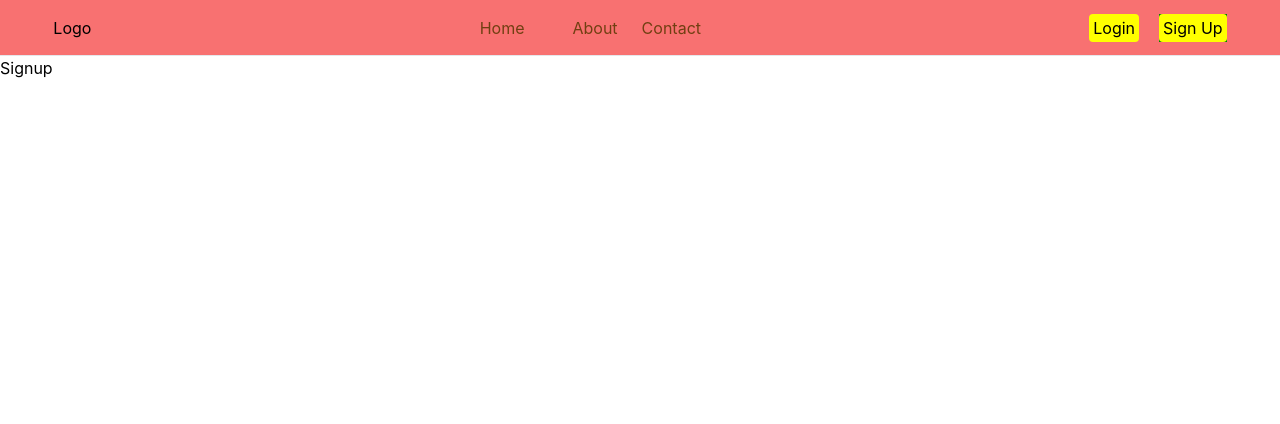
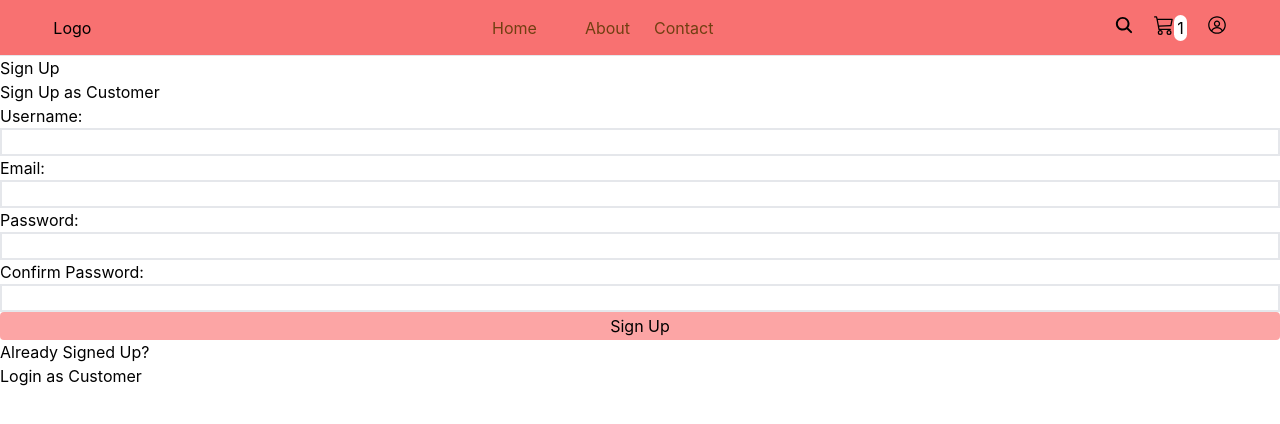
Before and after one commit to Raj-Gurjar/EdTech-Complete, a React (Create React App) app in the folder client/: page /signup in a window 1280 px wide. Shown: the top 424 px of the page. Built offline with nearby package versions, Linux system fonts and the light colour scheme.

Commit message:
added slices and routes

```diff
--- a/client/src/App.js
+++ b/client/src/App.js
@@ -7,6 +7,7 @@ import About from "./pages/About/About";
 import Contact from "./pages/Contact/Contact";
 import Login from "./pages/Auth/Login";
 import Signup from "./pages/Auth/Signup";
+import Cart from "./pages/Cart/Cart";
 
 function App() {
   return (
@@ -18,6 +19,7 @@ function App() {
         <Route path='/contact' element = {<Contact/>} />
         <Route path='/login' element = {<Login/>} />
         <Route path='/signup' element = {<Signup/>} />
+        <Route path='/cart' element = {<Cart/>} />
       </Routes>
     </div>
   );
--- a/client/src/components/Navbar/Navbar.js
+++ b/client/src/components/Navbar/Navbar.js
@@ -5,6 +5,7 @@ import "./Navbar.scss";
 import { useSelector } from "react-redux";
 import { BsCart3 } from "react-icons/bs";
 import ProfileDropDown from "./ProfileDropDown";
+import { IoSearch } from "react-icons/io5";
 
 export default function Navbar() {
   const { token } = useSelector((state) => state.auth);
@@ -34,13 +35,6 @@ export default function Navbar() {
 
         {/* //! Log In /SignUp / DashBoard */}
         <div className="dynamic-buttons ">
-          {user && user?.accountType !== "Instructor" && (
-            <Link to="/dashboard/cart" className="relative">
-              <BsCart3 />
-              {totalItems > 0 && <span>{totalItems}</span>}
-            </Link>
-          )}
-
           {token === null && (
             <div className="auth-buttons flex gap-x-5">
               <NavLink to="/login">
@@ -51,8 +45,22 @@ export default function Navbar() {
               </NavLink>
             </div>
           )}
+          {token !== null && (
+            <div className="flex gap-x-5">
+              <IoSearch className="text-xl" />
 
-          {token !== null && <ProfileDropDown />}
+              {user && (
+                // user?.accountType === "Student"
+
+                <Link to="/dashboard/cart" className="relative flex">
+                  <BsCart3 className="text-xl" />
+
+                  {totalItems > 0 && <span className="bg-white rounded-full px-[3px] py-[1px]">{totalItems}</span>}
+                </Link>
+              )}
+              <ProfileDropDown />
+            </div>
+          )}
         </div>
       </div>
     </div>
--- a/client/src/components/Navbar/ProfileDropDown.js
+++ b/client/src/components/Navbar/ProfileDropDown.js
@@ -1,7 +1,16 @@
 import React from 'react'
+import { RxAvatar } from "react-icons/rx";
+
 
 export default function ProfileDropDown() {
   return (
-    <div>ProfileDropDown</div>
+    <div>
+        <div className="profile-pic">
+            <RxAvatar className="text-xl cursor-pointer hover:bg-green-200"/>
+        </div>
+        <div className="profile-dropDown">
+
+        </div>
+    </div>
   )
 }
--- a/client/src/pages/Auth/Login.js
+++ b/client/src/pages/Auth/Login.js
@@ -1,7 +1,69 @@
-import React from 'react'
+import React, { useState } from "react";
+import toast from "react-hot-toast";
+import { useNavigate, Link } from "react-router-dom";
 
 export default function Login() {
+  const [userType, setUserType] = useState("");
+
+  const navigate = useNavigate();
+
+  const [formData, setFormData] = useState({
+    email: "",
+    password: "",
+    isAdmin: userType,
+  });
+
+  function changeHandler(event) {
+    const { name, value } = event.target;
+    setFormData((prevFormData) => ({
+      ...prevFormData,
+      [name]: value,
+    }));
+  }
+
+  function loginHandler() {
+    toast.success("Logged In");
+  }
   return (
-    <div>Login</div>
-  )
+    <div className="log-container">
+      <h2 className="log-heading">Login</h2>
+
+      <div className="log-form flex flex-col ">
+        <h4 className="log-type">
+          Login as {userType === true ? "Admin" : "Customer"}
+        </h4>
+
+        <label htmlFor="email">Email:</label>
+        <input
+          className="bg-black-200 border-[2px]"
+          type="email"
+          id="email"
+          name="email"
+          value={formData.email}
+          onChange={changeHandler}
+          required
+        />
+
+        <label htmlFor="password">Password:</label>
+        <input
+          className="bg-black-200 border-[2px]"
+          type="password"
+          id="password"
+          name="password"
+          value={formData.password}
+          onChange={changeHandler}
+          required
+        />
+
+        <button onClick={loginHandler}>Log in</button>
+
+        <h5>Not Registered Yet?</h5>
+        <Link to="/signup">
+          <btn className="btn">
+            SignUp As {userType === true ? "Admin" : "Customer"}
+          </btn>
+        </Link>
+      </div>
+    </div>
+  );
 }
--- a/client/src/pages/Auth/Signup.js
+++ b/client/src/pages/Auth/Signup.js
@@ -1,7 +1,101 @@
-import React from 'react'
+import React, { useState, useContext } from "react";
+import toast from "react-hot-toast";
+import { useNavigate } from "react-router-dom";
 
-export default function Signup() {
+import { Link } from "react-router-dom";
+
+export default function SignUp() {
+  const [userType, setUserType] = useState("");
+
+  const navigate = useNavigate();
+  const [formData, setFormData] = useState({
+    name: "",
+    email: "",
+    password: "",
+    confPassword: "",
+    isAdmin: userType,
+  });
+
+
+  async function signUpHandler(event) {
+    event.preventDefault();
+    toast.success("Sign Up");
+  }
+
+  function changeHandler(event) {
+    const { name, value, checked, type } = event.target;
+    console.log(formData);
+    setFormData((prevFormData) => {
+      return {
+        ...prevFormData,
+        [name]: type === "checkbox" ? checked : value,
+      };
+    });
+  }
+
   return (
-    <div>Signup</div>
-  )
+    <div className="log-container">
+      <h2 className="log-heading">Sign Up</h2>
+
+      <form className="log-form flex flex-col" onSubmit={signUpHandler}>
+        <h4>Sign Up as {userType === true ? "Admin" : "Customer"}</h4>
+
+        <label htmlFor="username">Username:</label>
+        <input
+          className="bg-black-200 border-[2px]"
+          type="text"
+          id="username"
+          name="name"
+          value={formData.name}
+          onChange={changeHandler}
+          required
+        />
+
+        <label htmlFor="email">Email:</label>
+        <input
+          className="bg-black-200 border-[2px]"
+          type="email"
+          id="email"
+          name="email"
+          value={formData.email}
+          onChange={changeHandler}
+          required
+        />
+
+        <label htmlFor="password">Password:</label>
+        <input
+          className="bg-black-200 border-[2px]"
+          type="password"
+          id="password"
+          name="password"
+          value={formData.password}
+          onChange={changeHandler}
+          required
+        />
+        <label htmlFor="confpassword">Confirm Password:</label>
+        <input
+          className="bg-black-200 border-[2px]"
+          type="password"
+          id="confPassword"
+          name="confPassword"
+          value={formData.confPassword}
+          onChange={changeHandler}
+          required
+        />
+
+        <button type="submit" className="bg-red-300">
+          Sign Up
+        </button>
+
+        <div>
+          <h5>Already Signed Up?</h5>
+          <Link to="/login">
+            <btn className="btn">
+              Login as {userType ? "Admin" : "Customer"}
+            </btn>
+          </Link>
+        </div>
+      </form>
+    </div>
+  );
 }
--- /dev/null
+++ b/client/src/pages/Cart/Cart.js
@@ -0,0 +1,7 @@
+import React from 'react'
+
+export default function Cart() {
+  return (
+    <div>Cart</div>
+  )
+}
--- a/client/src/services/apiConnector.js
+++ b/client/src/services/apiConnector.js
@@ -1 +1,13 @@
 import axios from "axios";
+
+export const axiosInstance = axios.create({});
+
+export const apiConnector = (method, url, bodyData, headers, params) => {
+  return axiosInstance({
+    method: `${method}`,
+    url: `${url}`,
+    data: bodyData ? bodyData : null,
+    headers: headers ? headers : null,
+    params: params ? params : null,
+  });
+};
--- a/client/src/toolkit/slice/authSlice.js
+++ b/client/src/toolkit/slice/authSlice.js
@@ -3,7 +3,7 @@ import { createSlice } from "@reduxjs/toolkit";
 const getToken = localStorage.getItem("token");
 
 const authInitialState = {
-  token: getToken ? JSON.parse(getToken) : null,
+  token: getToken ? JSON.parse(getToken) :1,
 };
 
 const authSlice = createSlice({
--- a/client/src/toolkit/slice/cartSlice.js
+++ b/client/src/toolkit/slice/cartSlice.js
@@ -3,7 +3,7 @@ import toast from "react-hot-toast";
 
 const getTotalItems = localStorage.getItem("totalItems");
 const cartInitialState = {
-  totalItems: getTotalItems ? JSON.parse(getTotalItems) : 0,
+  totalItems: getTotalItems ? JSON.parse(getTotalItems) : 1,
 };
 
 const cartSlice = createSlice({
--- a/client/src/toolkit/slice/profileSlice.js
+++ b/client/src/toolkit/slice/profileSlice.js
@@ -2,7 +2,7 @@ import { createSlice } from "@reduxjs/toolkit";
 
 
 const profileInitialState = {
-  user:null,
+  user:1,
 
 };
 
```
Also changed, not shown: 1 other file (tests, documents, lock files or other folders).
